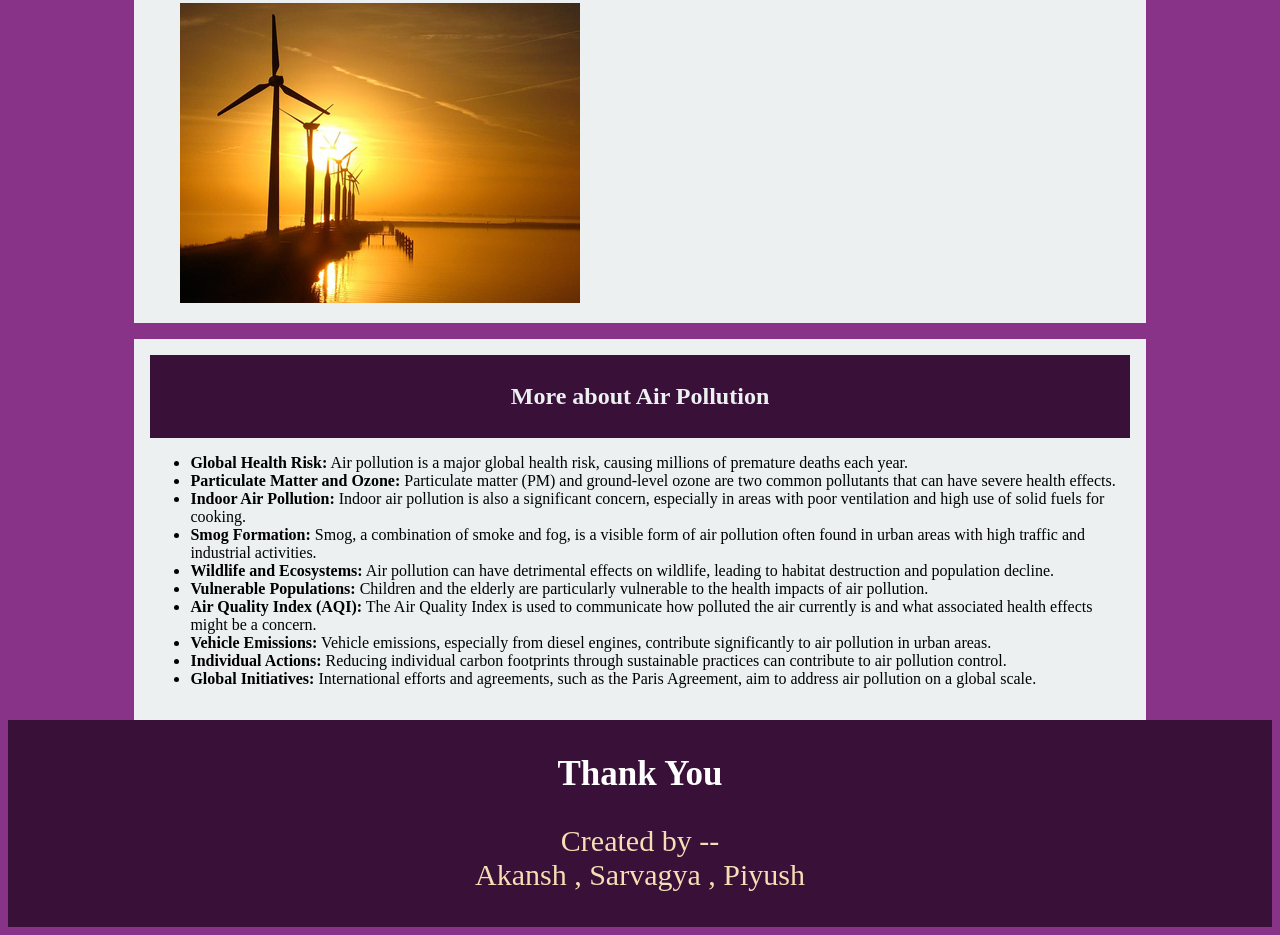
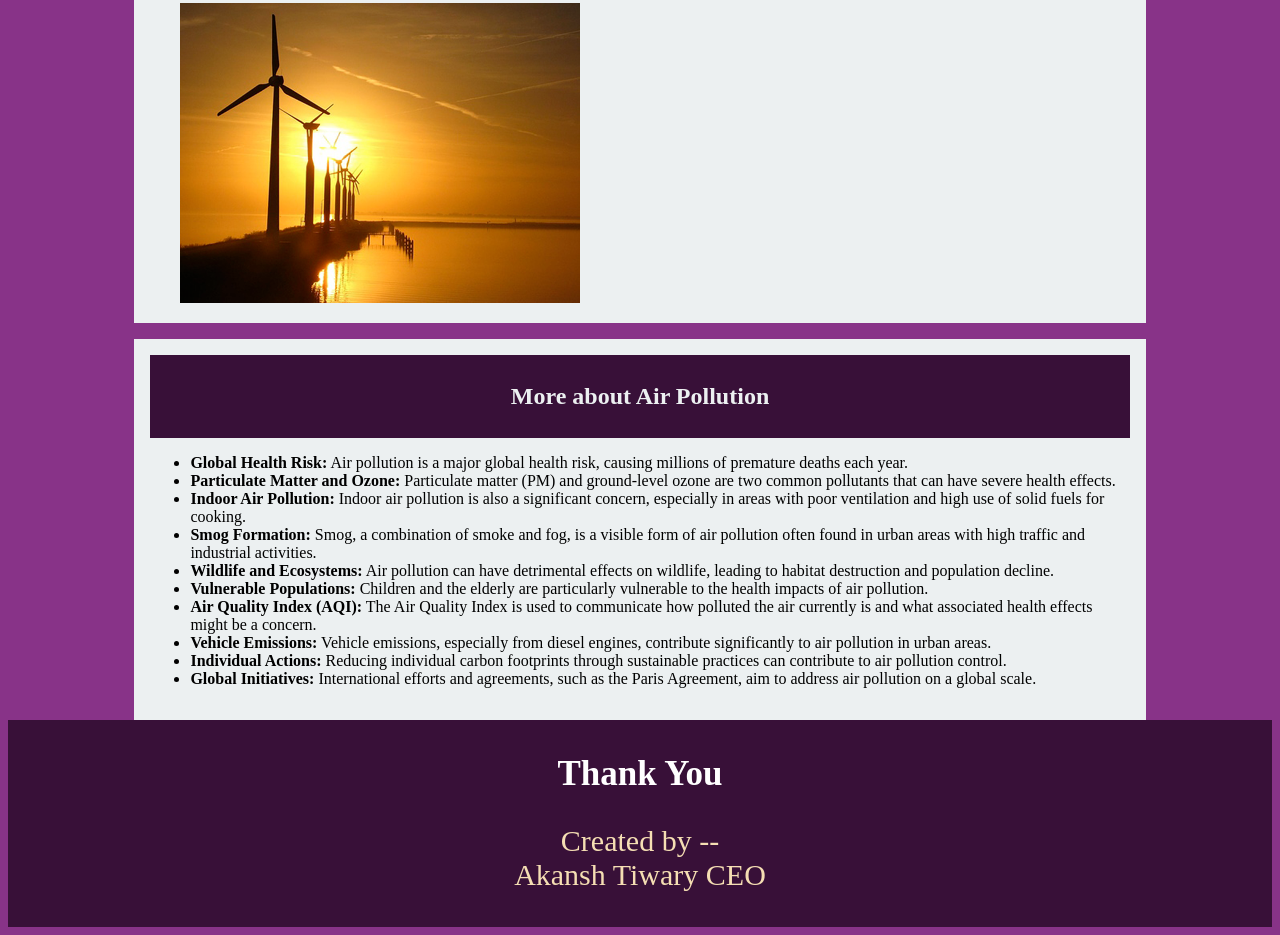
Before and after one commit to AkanshtTiwary/che110airpollution, a plain HTML site: page index.html in a window 1280 px wide. Shown: the part 6851-7786 px from the top of the page. Drawn offline with Linux system fonts and the light colour scheme.

Commit message:
Update index.html

```diff
--- a/index.html
+++ b/index.html
@@ -288,7 +288,8 @@ font-size: 35px;
             <div>
                 <p class="mail">
                     Created by -- <br>
-                    Akansh , Sarvagya , Piyush
+                    Akansh Tiwary
+                    CEO
 
                 </p>
             </div>
```
